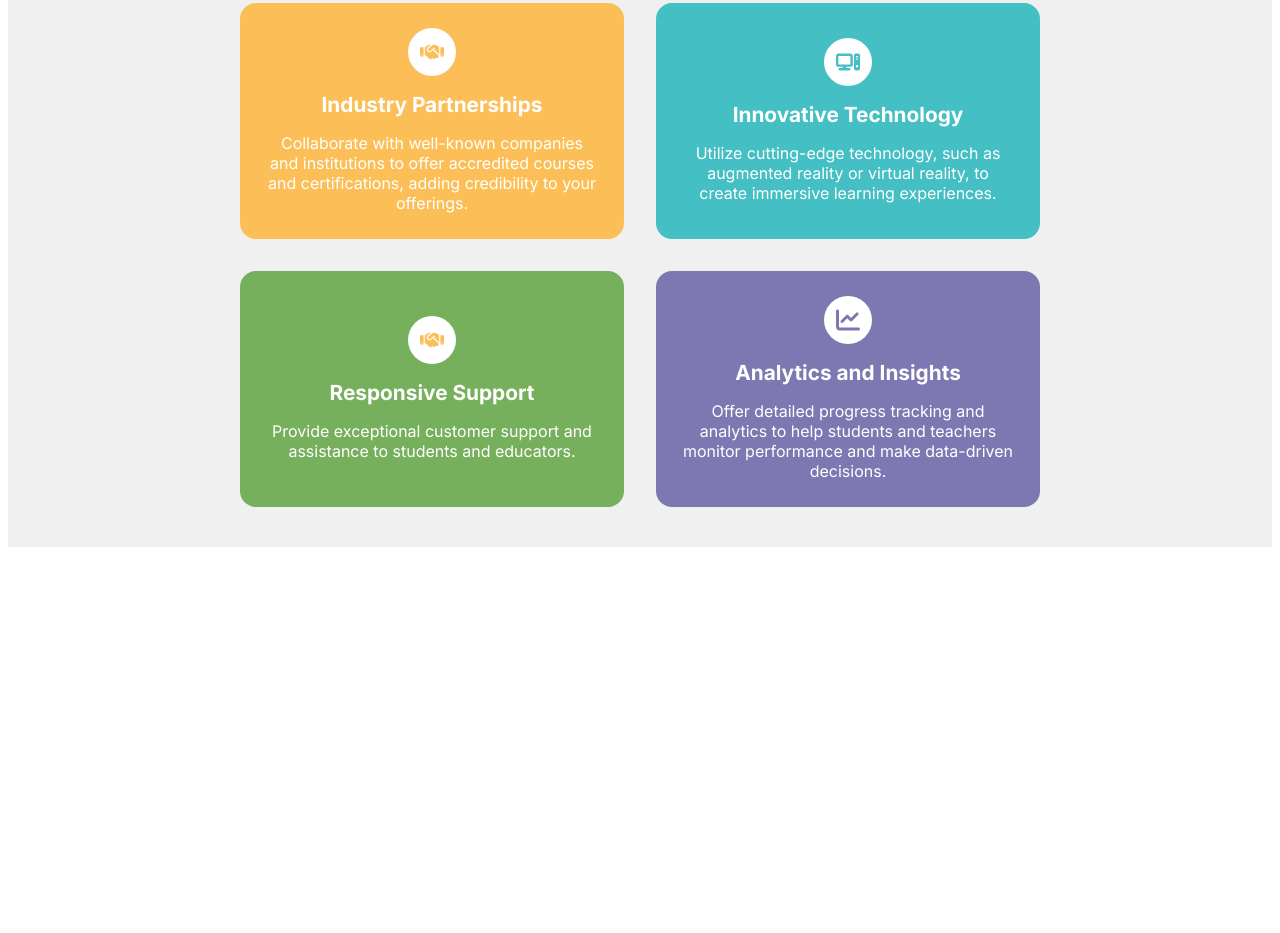
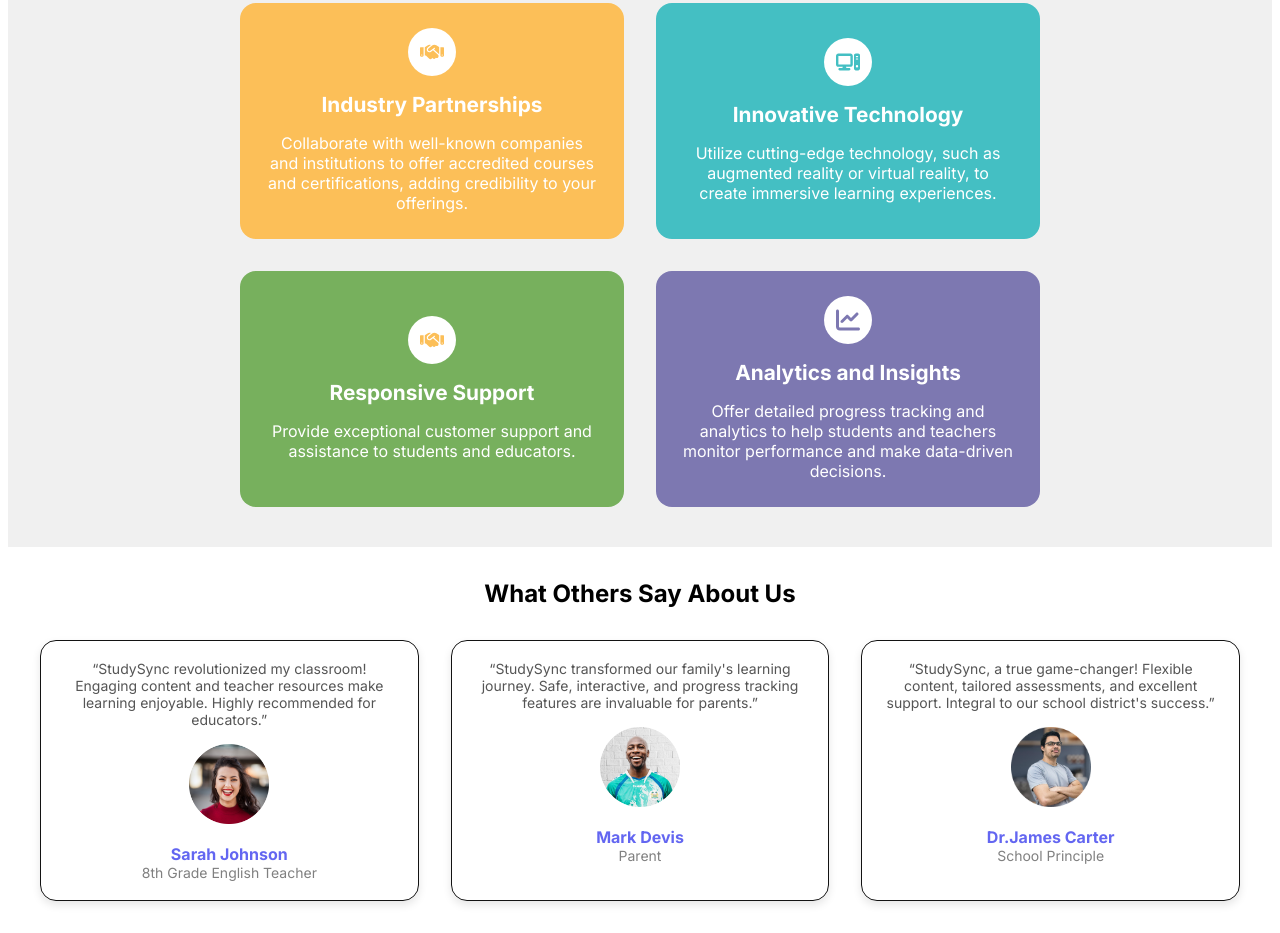
Before and after one commit to zuhaibkhanzkc/StudySync, a plain HTML site: page index.html in a window 1280 px wide. Shown: the part 1289-2222 px from the top of the page. Before the commit the page ends 1836 px from the top, so only its background shows below. Drawn offline with Linux system fonts and the light colour scheme; files whose address does not match are found by name.

Commit message:
New testimonial section added

```diff
--- a/index.html
+++ b/index.html
@@ -202,5 +202,74 @@
         </div>
     </div>
 
+    <div class="testimonial-container">
+        <div class="testimonial-content">
+            <h2 class="testimonail-title">
+                What Others Say About Us
+            </h2>
+            <div class="testimonial-grid">
+                <!--Card 1-->
+                <div class="testimonial-card">
+                    <div class="testimonail-text">
+                        “StudySync revolutionized my classroom! Engaging content and teacher
+                         resources make learning enjoyable. Highly recommended for educators.”
+                    </div>
+                    <div class="testimonail-avatar">
+                        <img src="./images/avatar1.png" />
+                    </div>
+                    <div class="testimonail-info">
+                        <h3 class="testimonail-name">
+                            Sarah Johnson
+                        </h3>
+                        <p class="testimonail-des">
+                            8th Grade English Teacher
+                        </p>
+                    </div>
+
+                </div>
+                 <!--Card 2-->
+                <div class="testimonial-card">
+                    <div class="testimonail-text">
+                        “StudySync transformed our family's learning journey. Safe, interactive,
+                         and progress tracking features are invaluable for parents.”
+                    </div>
+                    <div class="testimonail-avatar">
+                        <img src="./images/avatar2.png" />
+                    </div>
+                    <div class="testimonail-info">
+                        <h3 class="testimonail-name">
+                            Mark Devis
+                        </h3>
+                        <p class="testimonail-des">
+                            Parent
+                        </p>
+                    </div>
+
+                </div>
+
+
+                <!--Card 3-->
+                <div class="testimonial-card">
+                    <div class="testimonail-text">
+                        “StudySync, a true game-changer! Flexible content, tailored assessments,
+                         and excellent support. Integral to our school district's success.”
+                    </div>
+                    <div class="testimonail-avatar">
+                        <img src="./images/avatar3.png"/>
+                    </div>
+                    <div class="testimonail-info">
+                        <h3 class="testimonail-name">
+                            Dr.James Carter
+                        </h3>
+                        <p class="testimonail-des">
+                            School Principle
+                        </p>
+                    </div>
+
+                </div>
+            </div>
+        </div>
+    </div>
+
 </body>
 </html>
--- a/styles.css
+++ b/styles.css
@@ -398,3 +398,62 @@ body{
         margin: 0 1rem;
     }
 }
+
+.testimonial-container{
+    background-color: var(--background-color);
+    padding: 2rem;
+    margin: 0 auto;
+    max-width: 1200px;
+}
+.testimonial-content{
+    display: flex;
+    flex-direction: column;
+    justify-content: center;
+    /* align-items: center; */
+    gap: 2rem;
+}
+.testimonial-title{
+    font-size: 1.875rem;
+    font-weight: bold;
+}
+.testimonial-grid{
+    display: grid;
+    grid-template-columns: repeat(auto-fill, minmax(300px,1fr));
+    grid-gap: 2rem;
+}
+
+.testimonial-card{
+    display: flex;
+    flex-direction: column;
+    border: 1px solid rgb(19, 19, 19);
+    border-radius: 1rem;
+    box-shadow: 0 4px 8px rgba(0,0,0,0.1);
+    padding: 1.2rem;
+    gap: 1rem;
+    transition: transform 0.3s ease, box-shadow 0.3s ease;
+}
+.testimonial-card:hover{
+    transform: scale(1.05);
+    box-shadow: 0 8px 16px rgba(0,0,0,0.2);
+    border: 1px solid aqua;
+}
+
+.testimonail-avatar img{
+    height: 5rem;
+    width: 5rem;
+}
+
+.testimonail-text{
+    font-size: 0.875rem;
+    color: #555;
+
+}
+.testimonail-name{
+    font-size: 1rem;
+    color: var(--primary-color);
+}
+.testimonail-des{
+    font-size: 0.875rem;
+    color: var(--gray);
+
+}
```
